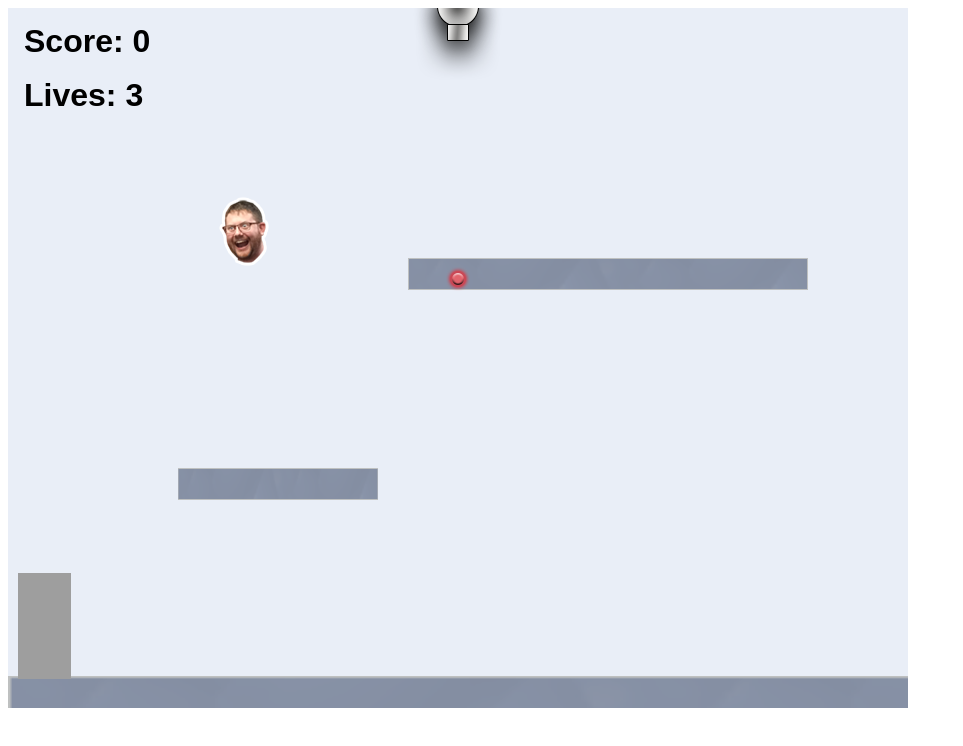
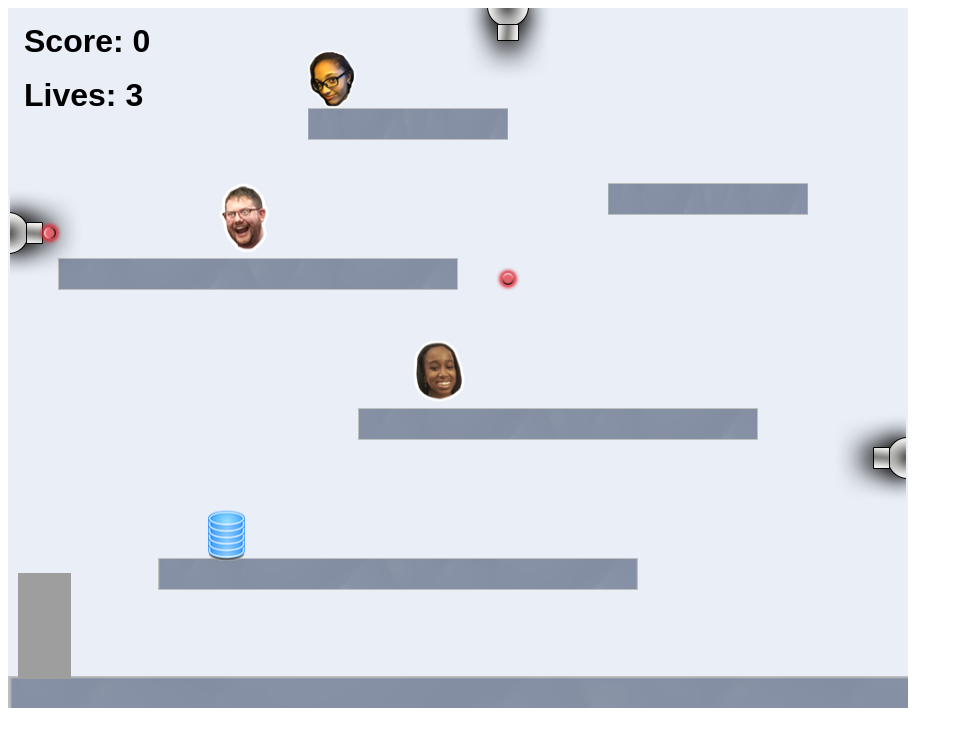
Before and after one commit to elibertofranco/elibertofranco.github.io, a website: page projects/platformer/index.html in a window 1280 px wide. Shown: the whole page, without its empty margins (0-963 px from the left). Drawn offline with Linux system fonts and the light colour scheme; animation ran at ten frames a second.

Commit message:
corrections

```diff
--- a/projects/platformer/js/init/cannon.js
+++ b/projects/platformer/js/init/cannon.js
@@ -27,7 +27,12 @@
         // ALL YOUR CODE GOES BELOW HERE ///////////////////////////////////////
 
         // example:
-        createCannon("top", 450);
+        createCannon("top", 500);
+        createCannon("right", 450, 5000);
+        createCannon("left", 225, 1000);
+
+
+
 
 
         // ALL YOUR CODE GOES ABOVE HERE ///////////////////////////////////////
--- a/projects/platformer/js/init/collectable.js
+++ b/projects/platformer/js/init/collectable.js
@@ -38,6 +38,10 @@
 
         // example:
         createCollectable(type.steve, 200, 170, 6, 0.7);
+        createCollectable(type.grace, 400, 325, 8, 0.8);
+        createCollectable(type.kennedi, 300, 45, 7, 0.6);
+        createCollectable(type.db, 200, 485, 10, 0.5);
+
 
 
 
--- a/projects/platformer/js/init/platform.js
+++ b/projects/platformer/js/init/platform.js
@@ -37,8 +37,16 @@
         createPlatform(0, game.world.height - 32, 3, 2);    // DO NOT DELETE
 
         // example:
-        createPlatform(400, 250);
-        createPlatform(170, 460, 0.5);
+        createPlatform(350, 400);
+        createPlatform(150, 550, 1.2);
+        createPlatform(50, 250, 1);
+        createPlatform(300, 100, .5);
+        createPlatform(600, 175, .5);
+
+
+
+
+
 
         // ALL YOUR CODE GOES ABOVE HERE ///////////////////////////////////////
         ////////////////////////////////////////////////////////////////////////
```
Also changed, not shown: index.html (+2 -1 lines), portfolio.html (+4 -4 lines), headshot.jpg (deleted).
